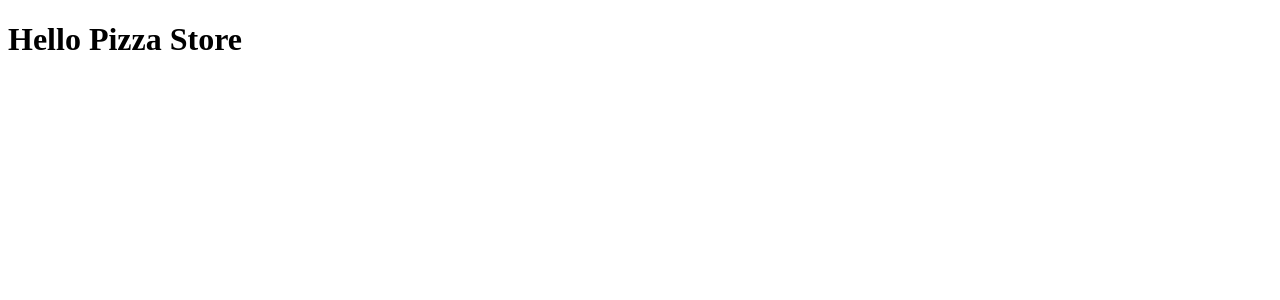
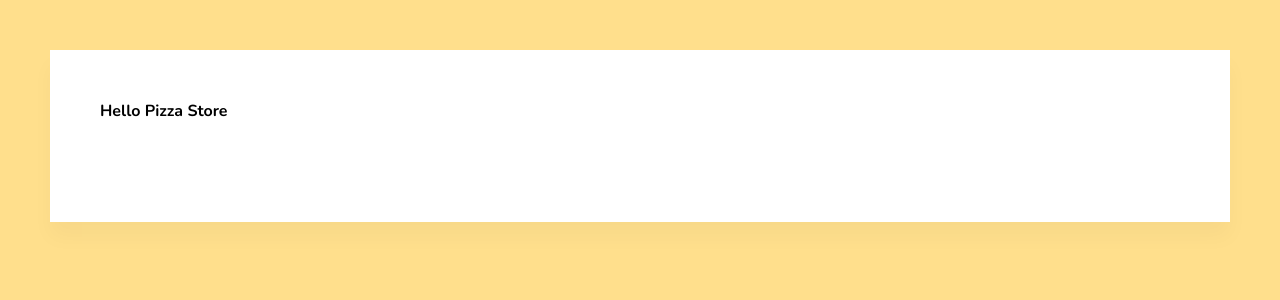
Before and after one commit to ihnatenkoo/Pizza-Store, a React (Vite) app: page / in a window 1280 px wide. Shown: the top 300 px of the page. Built offline with nearby package versions, Linux system fonts and the light colour scheme.

Commit message:
Create <MainLayout/>

```diff
--- a/index.html
+++ b/index.html
@@ -4,6 +4,12 @@
 		<meta charset="UTF-8" />
 		<link rel="icon" type="image/svg+xml" href="/vite.svg" />
 		<meta name="viewport" content="width=device-width, initial-scale=1.0" />
+		<link rel="preconnect" href="https://fonts.googleapis.com" />
+		<link rel="preconnect" href="https://fonts.gstatic.com" crossorigin />
+		<link
+			href="https://fonts.googleapis.com/css2?family=Nunito:wght@300;400;500;600;700;800;900&family=Roboto+Serif:ital,opsz,wght@0,8..144,400;0,8..144,500;0,8..144,700;1,8..144,400&family=Rubik:wght@400;500&family=Russo+One&display=swap"
+			rel="stylesheet"
+		/>
 		<title>Pizza Store</title>
 	</head>
 	<body>
--- a/package.json
+++ b/package.json
@@ -11,11 +11,13 @@
 	},
 	"dependencies": {
 		"react": "^18.2.0",
-		"react-dom": "^18.2.0"
+		"react-dom": "^18.2.0",
+		"styled-components": "^5.3.5"
 	},
 	"devDependencies": {
 		"@types/react": "^18.0.17",
 		"@types/react-dom": "^18.0.6",
+		"@types/styled-components": "^5.1.26",
 		"@typescript-eslint/eslint-plugin": "^5.36.2",
 		"@typescript-eslint/parser": "^5.36.2",
 		"@vitejs/plugin-react": "^2.1.0",
--- a/src/App.tsx
+++ b/src/App.tsx
@@ -1,8 +1,44 @@
-const App = () => {
+import { FC } from 'react';
+import { createGlobalStyle, ThemeProvider } from 'styled-components';
+import MainLayout from './layout/MainLayout';
+
+const GlobalStyle = createGlobalStyle`
+	*, ::before, ::after {
+		margin: 0;
+		padding: 0;
+		box-sizing: border-box;
+		font-family: 'Nunito', sans-serif;
+		font-size: 16px;
+	}
+	body {
+		overflow-x: hidden;
+	}
+`;
+
+const theme = {
+	colors: {
+		yellow: '#FFDF8C',
+		white: '#ffffff',
+	},
+	shadows: {
+		main: '0px 15px 20px rgba(0, 0, 0, 0.03);',
+	},
+	media: {
+		mobileM: `(min-width: 375px)`,
+		mobileL: `(min-width: 425px)`,
+		tablet: `(min-width: 768px)`,
+		laptop: `(min-width: 1024px)`,
+	},
+};
+
+const App: FC = () => {
 	return (
-		<main>
-			<h1>Hello Pizza Store</h1>
-		</main>
+		<ThemeProvider theme={theme}>
+			<GlobalStyle />
+			<MainLayout>
+				<h1>Hello Pizza Store</h1>
+			</MainLayout>
+		</ThemeProvider>
 	);
 };
 
--- /dev/null
+++ b/src/layout/MainLayout.tsx
@@ -0,0 +1,25 @@
+import { FC, PropsWithChildren } from 'react';
+import styled from 'styled-components';
+
+const Main = styled.main`
+	padding: 50px;
+	min-width: 100vw;
+	min-height: 100vh;
+	background-color: ${(props) => props.theme.colors.yellow};
+`;
+
+const Box = styled.div`
+	padding: 50px 50px 100px;
+	background-color: ${(props) => props.theme.colors.white};
+	box-shadow: ${(props) => props.theme.shadows.main};
+`;
+
+const MainLayout: FC<PropsWithChildren> = ({ children }) => {
+	return (
+		<Main>
+			<Box>{children}</Box>
+		</Main>
+	);
+};
+
+export default MainLayout;
```
Also changed, not shown: 1 other file (tests, documents, lock files or other folders).
